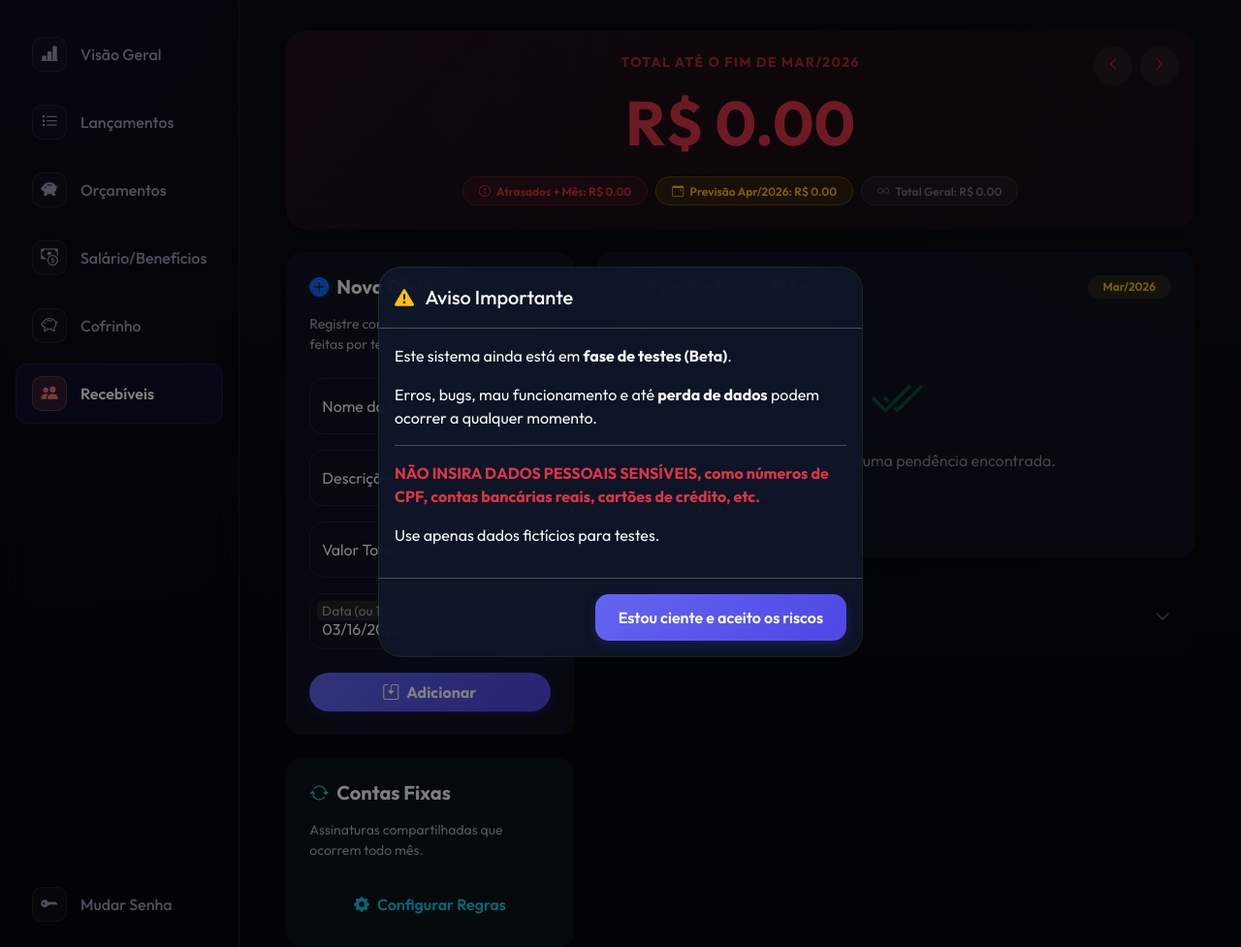
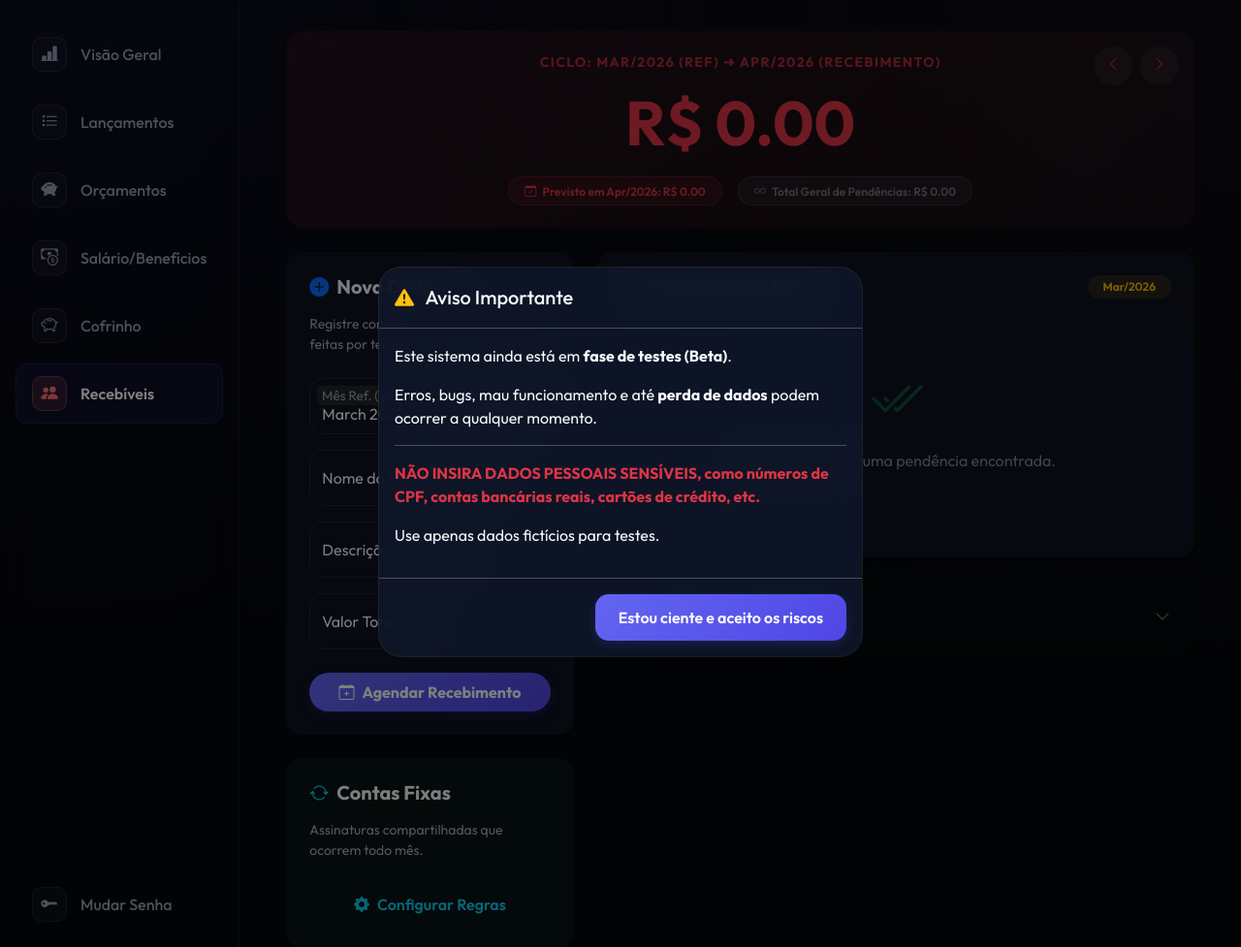
Before and after one commit to funesa/finance-manager, a Flask app: page /receivables in a window 1280 px wide. Shown: the part 81-1058 px from the top of the page at 97% size. Run offline with Flask 3, Linux system fonts and the light colour scheme; the visitor is signed in with stand-in values (Sample User, id 1); data that the repository does not hold is empty; some libraries are stand-ins or nearby versions.

Commit message:
Solução: Ciclo de Recebimento (Competência vs Caixa) para evitar confusão com datas de cartões

```diff
--- a/routes/receivables.py
+++ b/routes/receivables.py
@@ -12,22 +12,31 @@
 def index():
     try:
         utils.setup_locale()
+        # O mês alvo (target) agora será tratado como o Mês de Referência (trabalho/competência)
         m = utils.get_month_range(request.args.get('month'))
 
+        # O mês de recebimento principal para o trabalho deste mês é o próximo mês (dia 5, etc)
+        payment_month_str = m['next_month']
+        payment_month_display = m['next_month_display']
+
         recurring_rules = db.get_recurring_receivables_by_user(current_user.id)
-        paid_in_month_ids = db.get_paid_recurring_ids_for_month(current_user.id, m['month_str'])
+        # Recorrentes pagas neste mês de recebimento alvo
+        paid_in_month_ids = db.get_paid_recurring_ids_for_month(current_user.id, payment_month_str)
 
         pending_recurring = [r for r in recurring_rules if r['id'] not in paid_in_month_ids]
         pending_manual = db.get_receivables_by_user(current_user.id, status='pending')
 
-        # --- Cálculo Mês Atual ---
-        total_this_month = sum(float(r['amount']) for r in pending_recurring)
-        total_this_month += sum(float(r['amount']) for r in pending_manual if r['date'][:7] <= m['month_str'])
+        # --- Cálculo do Ciclo Atual (Dinheiro que entra no mês seguinte referente a este mês) ---
+        # 1. Recorrentes que vencem no mês de pagamento alvo
+        total_cycle = sum(float(r['amount']) for r in pending_recurring)
+        # 2. Manuais cujo Mês de Referência é o mês alvo OU cujo Vencimento é o mês de pagamento alvo
+        for r in pending_manual:
+            ref = r.get('reference_month') or r['date'][:7]
+            payout = r['date'][:7]
+            if ref == m['month_str'] or payout == payment_month_str:
+                total_cycle += float(r['amount'])
 
-        # --- Cálculo Mês Seguinte ---
-        total_next_month = sum(float(r['amount']) for r in recurring_rules)
-        total_next_month += sum(float(r['amount']) for r in pending_manual if r['date'][:7] == m['next_month'])
-
+        # --- Atrasados + Próximos ---
         total_all_time = sum(float(r['amount']) for r in pending_manual) + sum(float(r['amount']) for r in pending_recurring)
 
         return render_template('receivables.html',
@@ -35,14 +44,14 @@
                                pending_recurring=pending_recurring,
                                all_recurring_rules=recurring_rules,
                                paid_history=db.get_paid_receivables_history(current_user.id),
-                               total_pending_this_month=total_this_month,
-                               total_pending_next_month=total_next_month,
+                               total_pending_cycle=total_cycle,
                                total_pending_all_time=total_all_time,
                                target_month_display=m['display'],
                                target_month_str=m['month_str'],
+                               payment_month_display=payment_month_display,
+                               payment_month_str=payment_month_str,
                                prev_month_str=m['prev_month'],
                                next_month_str=m['next_month'],
-                               next_month_display=m['next_month_display'],
                                today=datetime.now().strftime('%Y-%m-%d'),
                                datetime=datetime)
     except Exception as e:
@@ -54,7 +63,9 @@
 def add_manual():
     try:
         amount = utils.parse_amount(request.form.get('amount'))
-        db.add_receivable(current_user.id, request.form.get('debtor_name'), request.form.get('description'), amount, request.form.get('date'))
+        ref_month = request.form.get('reference_month')
+        db.add_receivable(current_user.id, request.form.get('debtor_name'), request.form.get('description'),
+                          amount, request.form.get('date'), reference_month=ref_month)
         flash("Conta a receber adicionada!", "success")
     except Exception as e: flash(f"Erro: {e}", "danger")
     return redirect(url_for('receivables.index'))
--- a/templates/receivables.html
+++ b/templates/receivables.html
@@ -17,19 +17,16 @@
         </a>
       </div>
 
-      <h6 class="text-uppercase small fw-bold text-danger opacity-75 mb-3 tracking-wider">Total até o fim de {{ target_month_display }}</h6>
+      <h6 class="text-uppercase small fw-bold text-danger opacity-75 mb-3 tracking-wider">Ciclo: {{ target_month_display }} (Ref) ➜ {{ payment_month_display }} (Recebimento)</h6>
       <h1 class="display-3 fw-bold text-danger mb-2" style="font-family: 'Outfit';">
-        <span class="currency-value">R$ {{ '{:.2f}'.format(total_pending_this_month|default(0)) }}</span>
+        <span class="currency-value">R$ {{ '{:.2f}'.format(total_pending_cycle|default(0)) }}</span>
       </h1>
-      <div class="d-flex flex-wrap justify-content-center gap-2 mt-3">
+      <div class="d-flex flex-wrap justify-content-center gap-3 mt-3">
         <span class="badge bg-danger bg-opacity-10 text-danger border border-danger border-opacity-25 px-3 py-2 rounded-pill">
-          <i class="bi bi-exclamation-circle me-1"></i> Atrasados + Mês: R$ {{ '{:.2f}'.format(total_pending_this_month|default(0)) }}
-        </span>
-        <span class="badge bg-warning bg-opacity-10 text-warning border border-warning border-opacity-25 px-3 py-2 rounded-pill">
-          <i class="bi bi-calendar-event me-1"></i> Previsão {{ next_month_display }}: R$ {{ '{:.2f}'.format(total_pending_next_month|default(0)) }}
+          <i class="bi bi-calendar-check me-1"></i> Previsto em {{ payment_month_display }}: R$ {{ '{:.2f}'.format(total_pending_cycle|default(0)) }}
         </span>
         <span class="badge bg-secondary bg-opacity-10 text-secondary border border-secondary border-opacity-25 px-3 py-2 rounded-pill">
-          <i class="bi bi-infinity me-1"></i> Total Geral: R$ {{ '{:.2f}'.format(total_pending_all_time|default(0)) }}
+          <i class="bi bi-infinity me-1"></i> Total Geral de Pendências: R$ {{ '{:.2f}'.format(total_pending_all_time|default(0)) }}
         </span>
       </div>
 
@@ -61,34 +58,34 @@
         <p class="small text-muted mb-4">Registre compras avulsas ou parceladas feitas por terceiros.</p>
 
         <form method="post" action="{{ url_for('receivables.add_manual') }}">
-          <div class="form-floating mb-3">
-            <input name="debtor_name" class="form-control bg-transparent" id="floatName" placeholder="Nome" required>
-            <label for="floatName">Nome da Pessoa</label>
-          </div>
-          <div class="form-floating mb-3">
-            <input name="description" class="form-control bg-transparent" id="floatDesc" placeholder="Descrição" required>
-            <label for="floatDesc">Descrição (ex: Pneu PCX)</label>
-          </div>
           <div class="row g-2 mb-3">
-            <div class="col-7">
+            <div class="col-6">
               <div class="form-floating">
-                <input name="amount" class="form-control bg-transparent" id="floatAmount" placeholder="0.00" required>
-                <label for="floatAmount">Valor Total (R$)</label>
+                <input name="reference_month" type="month" class="form-control bg-transparent" id="floatRef" value="{{ target_month_str }}" required>
+                <label for="floatRef">Mês Ref. (Trabalho)</label>
               </div>
             </div>
-            <div class="col-5">
+            <div class="col-6">
               <div class="form-floating">
-                <input name="installments" type="number" min="1" value="1" class="form-control bg-transparent" id="floatInstall" required>
-                <label for="floatInstall">Parcelas</label>
+                <input name="date" type="date" class="form-control bg-transparent" id="floatDate" value="{{ payment_month_str }}-05" required>
+                <label for="floatDate">Recebimento (Dia 5?)</label>
               </div>
             </div>
           </div>
+          <div class="form-floating mb-3">
+            <input name="debtor_name" class="form-control bg-transparent" id="floatName" placeholder="Nome" required>
+            <label for="floatName">Nome da Pessoa/Cliente</label>
+          </div>
+          <div class="form-floating mb-3">
+            <input name="description" class="form-control bg-transparent" id="floatDesc" placeholder="Descrição">
+            <label for="floatDesc">Descrição (O que é?)</label>
+          </div>
           <div class="form-floating mb-4">
-            <input name="date" type="date" class="form-control bg-transparent" id="floatDate" value="{{ today }}" required>
-            <label for="floatDate">Data (ou 1ª Parcela)</label>
+            <input name="amount" class="form-control bg-transparent fw-bold text-primary" id="floatAmount" placeholder="0.00" required>
+            <label for="floatAmount">Valor Total (R$)</label>
           </div>
           <button class="btn btn-primary w-100 rounded-pill py-2 fw-bold" type="submit">
-            <i class="bi bi-save2 me-2"></i>Adicionar
+            <i class="bi bi-calendar-plus me-2"></i>Agendar Recebimento
           </button>
         </form>
       </div>
@@ -157,7 +154,11 @@
               </div>
               <div>
                 <h6 class="mb-0 fw-bold">{{ r.debtor_name }}</h6>
-                <small class="text-muted">{{ r.description or 'Dívida Avulsa' }} • {{ r.date.split('-') | reverse | join('/') }}</small>
+                <small class="text-muted">
+                  {{ r.description or 'Dívida Avulsa' }} •
+                  <span class="text-info">Ref: {{ r.reference_month or 'N/A' }}</span> •
+                  Venc: {{ r.date.split('-') | reverse | join('/') }}
+                </small>
                 <div class="mt-1 d-sm-none">
                   <span class="text-danger fw-bold currency-value">R$ {{ '{:.2f}'.format(r.amount) }}</span>
                 </div>
```
Also changed, not shown: database.py (+4 -3 lines).
